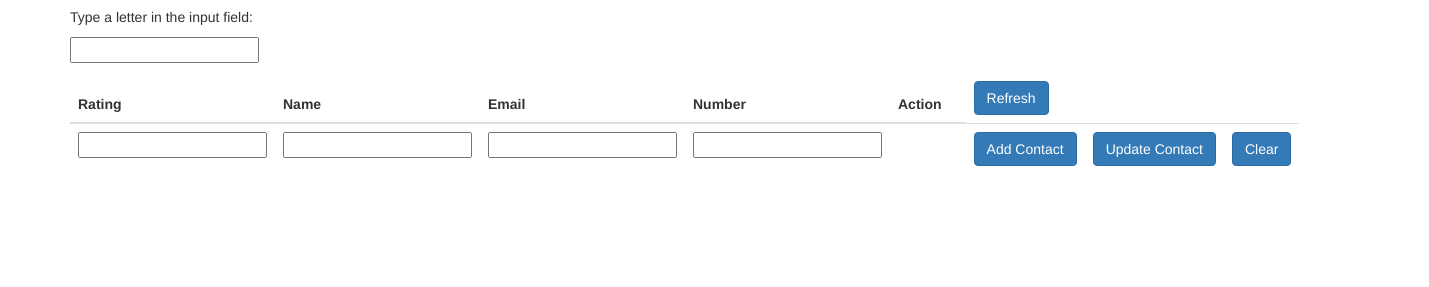
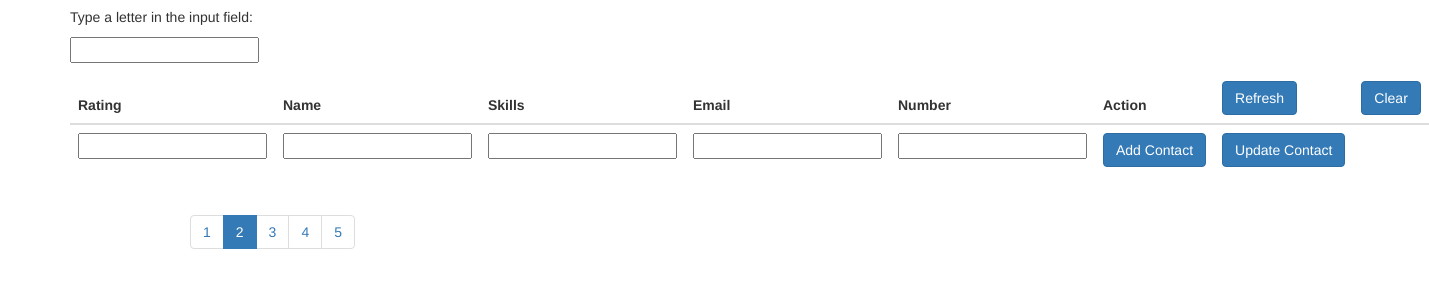
Before and after one commit to ellucianindia/hackathon, a plain HTML site: page MeanStack/main/html/index.html in a window 1280 px wide. Shown: the part 63-350 px from the top of the page, 1429 px wide, since content can reach past the window. Drawn offline with nearby package versions, Linux system fonts and the light colour scheme; no server answers.

```diff
--- a/MeanStack/main/html/controllers/controller.js
+++ b/MeanStack/main/html/controllers/controller.js
@@ -51,6 +51,7 @@
 				console.log(response);
 				$scope.contact.rating='';
 				$scope.contact.name='';
+				$scope.contact.skills='';
 				$scope.contact.email='';
 				$scope.contact.number='';
 			 });
@@ -87,6 +88,7 @@
 			$scope.contact.name='';
 			$scope.contact.email='';
 			$scope.contact.number='';
+			$scope.contact.skills='';
 		});
 		}else{
 			$http.get("/contactlist")
--- a/MeanStack/main/html/index.html
+++ b/MeanStack/main/html/index.html
@@ -25,22 +25,23 @@
 						<tr>
 							<th>Rating</th>
 							<th>Name</th>
+							<th>Skills</th>
 							<th>Email</th>
 							<th>Number</th>
 							<th>Action</th>
-							<th><td><button class="btn btn-primary" ng-click="refresh()">Refresh</button></td></th>
+							<th><button class="btn btn-primary" ng-click="refresh()">Refresh</button></th>
+							<th><button class="btn btn-primary" ng-click="clearContact()">Clear</button></th>
+
 						</tr>
 						<tr>
 						<form name="myForm">
 							<td><input type="text" ng-model="contact.rating" required></td>
+							<td><input type="text" ng-model="contact.skills" required></td>
 							<td><input type="text" ng-model="contact.name" required></td>
 							<td><input type="text" ng-model="contact.email" required></td>
 							<td><input type="text" ng-model="contact.number" required></td>
-							<td></td>
-							<td></td>
 							<td><button class="btn btn-primary" ng-click="addContact()">Add  Contact</button></td>
 							<td><button class="btn btn-primary" ng-click="updateContact()">Update  Contact</button></td>
-							<td><button class="btn btn-primary" ng-click="clearContact()">Clear</button></td>
 						</form>
 						</tr>
 						<tbody>
@@ -57,6 +58,7 @@
 								</div>
 							</td>
 							<td style="padding-top: 30px;">{{contact.name}}</td>
+							<td style="padding-top: 30px;">{{contact.skills}}</td>
 							<td style="padding-top: 30px;">{{contact.email}}</td>
 							<td style="padding-top: 30px;">{{contact.number}}</td>
 							<td><button style="margin-top: 15px;" class="btn btn-info" ng-click="editContact(contact._id)">Edit</button></td>
@@ -66,6 +68,16 @@
 					</thead>
 				</table>
 			</div>
+
+			<div style=" margin-left: 190px; cursor:pointer;">
+				<ul class="pagination">
+					<li><a href="#">1</a></li>
+					<li class="active"><a href="#">2</a></li>
+					<li><a href="#">3</a></li>
+					<li><a href="#">4</a></li>
+					<li><a href="#">5</a></li>
+				</ul>
+			</div>
 			<script src="https://maxcdn.bootstrapcdn.com/bootstrap/3.3.7/js/bootstrap.min.js"/>
 		</body>
 	</html>
```
